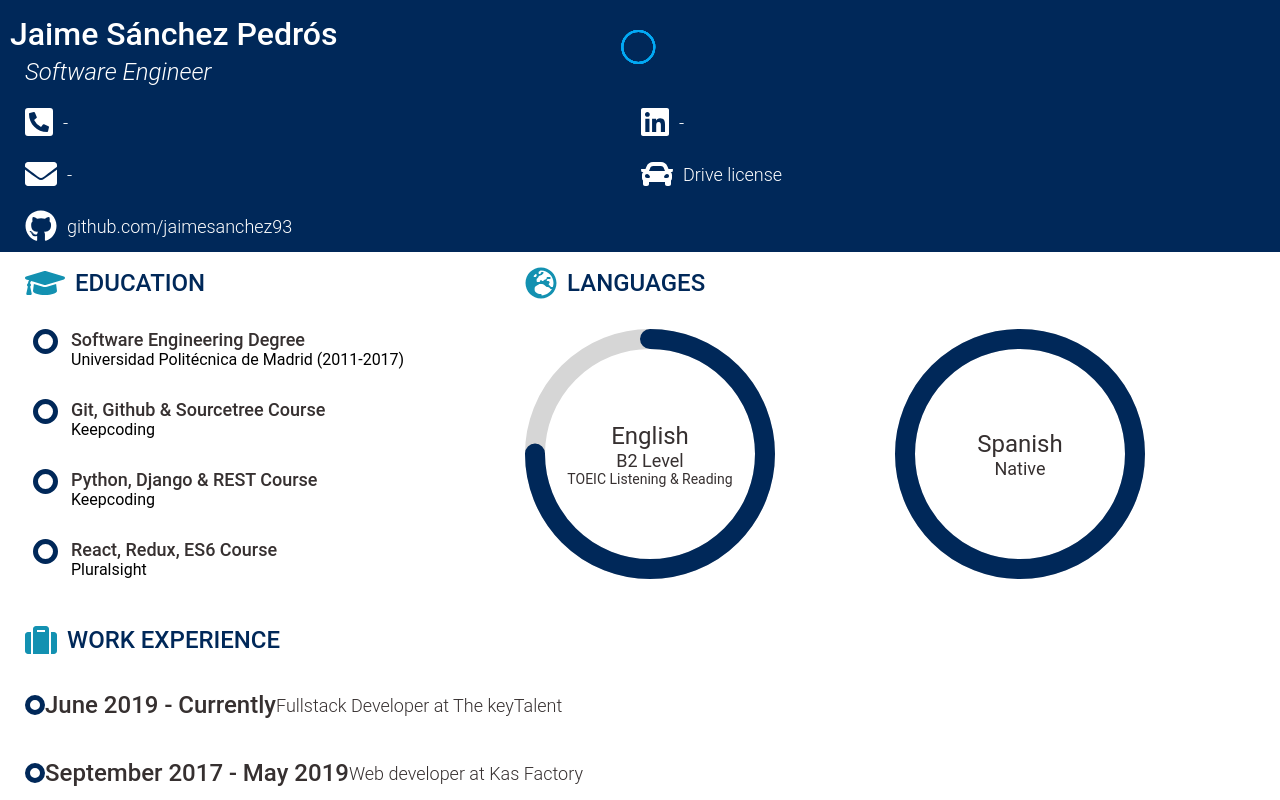
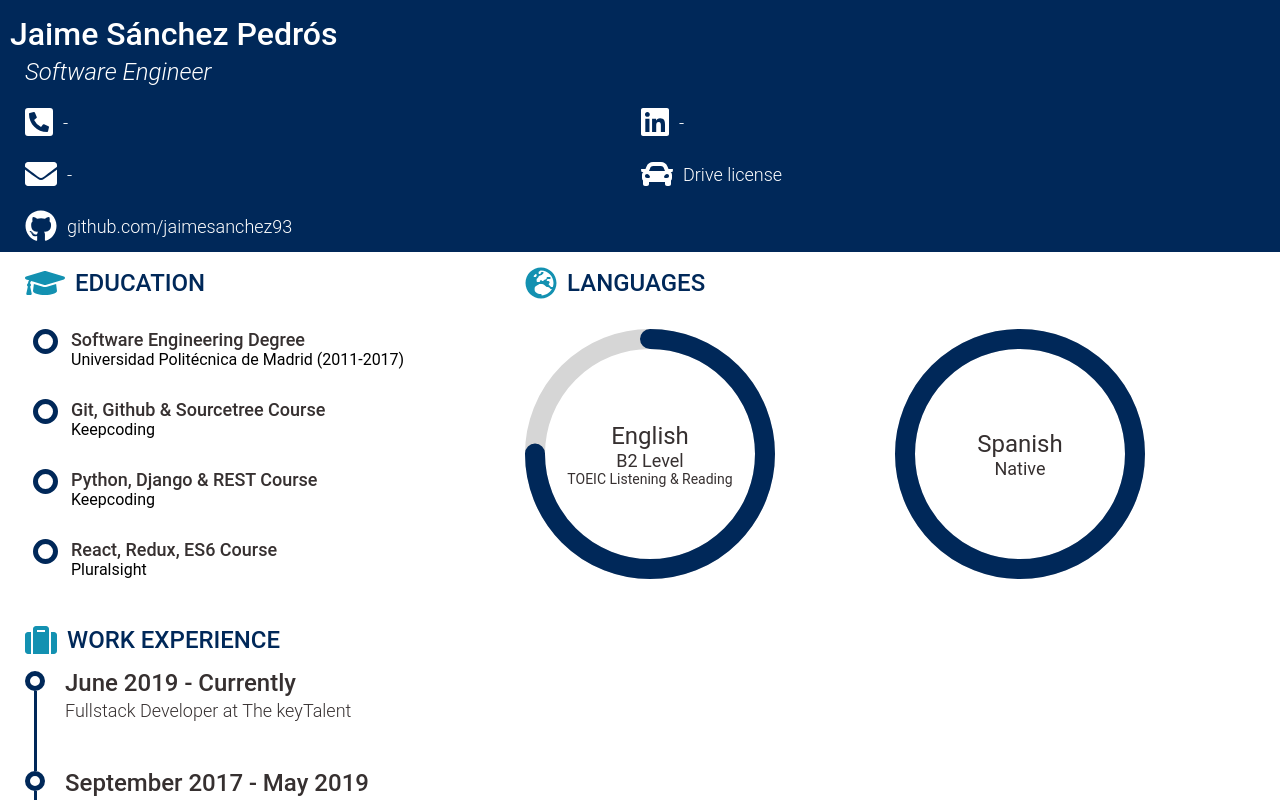
Before and after one commit to jaimesanchez93/react-cv, a React (Create React App) app: page / in a window 1280 px wide. Shown: the top 800 px of the page. Built offline with nearby package versions, Linux system fonts and the light colour scheme.

Commit message:
Added work timeline, some changes and some animations

```diff
--- a/src/components/Education.js
+++ b/src/components/Education.js
@@ -50,9 +50,9 @@ export default function Education () {
             <SectionTitle prefix="fas" icon="graduation-cap" title="education"></SectionTitle>
             <EducationWrapper>
             {
-                educationData.map(element => {
+                    educationData.map((element, index) => {
                         return (
-                            <EducationRow title={element.title} center={element.center}></EducationRow>
+                            <EducationRow key={index} title={element.title} center={element.center}></EducationRow>
                         )
 
 
--- a/src/components/Header.js
+++ b/src/components/Header.js
@@ -58,16 +58,16 @@ export default function CVHeader () {
      `
 
     return (
-        <HeaderWrapper>
+        <HeaderWrapper className="header-wrapper">
             <BasicInfoBox>
                 <Title>{fullName}</Title>
                 <SubTitle>{title}</SubTitle>
             </BasicInfoBox>
             <ContactInfoBox>
                 {
-                    contactData.map(element => {
+                    contactData.map((element,index) => {
                         return (
-                            <ContactRow prefix={element.prefix} icon={element.icon} data={element.data}></ContactRow>
+                            <ContactRow key={index} prefix={element.prefix} icon={element.icon} data={element.data}></ContactRow>
                         )
                     })
                 }
--- a/src/components/LanguageCircle.js
+++ b/src/components/LanguageCircle.js
@@ -1,4 +1,4 @@
-import React, { useState } from 'react';
+import React, { useState, useEffect } from 'react';
 import ContactRow from './ContactRow';
 import styled from 'styled-components';
 
@@ -12,7 +12,7 @@ export default function LanguageCircle(props) {
     const [name, setLanguageName] = useState(props.name);
     const [level, setLevel ] = useState(props.level);
     const [title, setTitle ] = useState(props.title);
-    const [value, setValue ] = useState(props.value);
+    const [value, setValue ] = useState(0);
     console.log('val', value);
 
     const Title = styled.div`
@@ -30,8 +30,17 @@ export default function LanguageCircle(props) {
         font-size: 14px;
     `
 
+    useEffect(() => {
+       for(let i=0;i<=props.value;i++){
+           setTimeout(() => {
+               setValue(i);
+           }, 500);
+       }
+    }, [props.value]);
+
+
+
     return (
-
             <CircularProgressbarWithChildren
                 value={value}
 
--- a/src/components/TimelineStep.js
+++ b/src/components/TimelineStep.js
@@ -1,12 +1,16 @@
 import React, { useState } from 'react';
 import ContactRow from './ContactRow';
-import styled from 'styled-components';
+import styled, {keyframes} from 'styled-components';
+
 
 
 export default function TimelineStep (props) {
 
     const [timeRange, setTimeRange] = useState(props.timeRange);
     const [title, setTitle] = useState(props.title);
+    const [hideLine, setHideLine] = useState(props.hideLine);
+
+    const [index, setIndex] = useState(props.index);
 
     const Circle = styled.div`
         border-radius: 100%;
@@ -16,42 +20,72 @@ export default function TimelineStep (props) {
     `
 
     const StepWrapper = styled.div`
-        margin: 20px 0;
         display: flex;
         justify-content: center;
-        align-items: center;
+        align-items: flex-start;
+    `
 
-        ::after{
-            			  content: '';
-			  position: absolute;
-			  left: 50%;
-			  top: 30px; /* bottom: 0;  bottom: 50%;=center top: 30px;=top  */
-			  transform: translateX(-55%);/* transform: translateX(-50%); */
-			  -webkit-transform: translateX(-55%);
-			  width: 30px;
-			  height: 30px;
-			  border-radius: 50%;
-			  background: inherit;
-			  border: 2px solid #03A9F4;
-        }
+    const TextWrapper = styled.div`
+        display: flex;
+        flex-direction: column;
+        align-items: flex-start;
+        justify-content: center;
+        margin-left: 20px;
     `
 
     const TimeRange = styled.div`
         font-size: 24px;
         font-weight: 500;
         color: #363030;
+        line-height: 1;
     `
     const JobTitle = styled.div`
         font-size: 18px;
         font-weight: 300;
         color: #363030;
+        margin-top: 5px;
+    `
+
+
+    const CircleBox = styled.div`
+        position: relative;
+        display: flex;
+        flex-direction: column;
+        align-items: center;
+    `
+
+    const keyFrameExampleOne = keyframes`
+        0% {
+            height: 0px;
+        }
+        100% {
+            height: 80px;
+        }
+    `
+
+    const CenterLine = styled.div`
+        // position: absolute;
+        width: 3px;
+        height: 80px;
+        top: 0;
+        left: 50 %;
+        margin - left: -2px;
+        background: #002859;
+        z-index: -1;
+        animation: ${keyFrameExampleOne} 1.5s ease-in-out 0s 1;
+
     `
 
     return (
         <StepWrapper>
-            <Circle/>
-            <TimeRange>{timeRange}</TimeRange>
-            <JobTitle>{title}</JobTitle>
+            <CircleBox>
+                <Circle />
+                {!hideLine ? <CenterLine></CenterLine>: null }
+            </CircleBox>
+            <TextWrapper>
+                <TimeRange>{timeRange}</TimeRange>
+                <JobTitle>{title}</JobTitle>
+            </TextWrapper>
         </StepWrapper>
     )
 
--- a/src/components/WorkTimeline.js
+++ b/src/components/WorkTimeline.js
@@ -36,12 +36,13 @@ export default function WorkTimeline () {
         title: 'Web development at Criptored'
         },
     ]
+
     return (
         <TimelineWrapper>
             {
-                jobStages.map(element => {
+                jobStages.map((element, index) => {
                     return (
-                        <TimelineStep timeRange={element.timeRange} title={element.title}></TimelineStep>
+                            <TimelineStep key={index} index={index} hideLine={index === jobStages.length - 1} timeRange={element.timeRange} title={element.title}></TimelineStep>
                     )
                 })
             }
```
